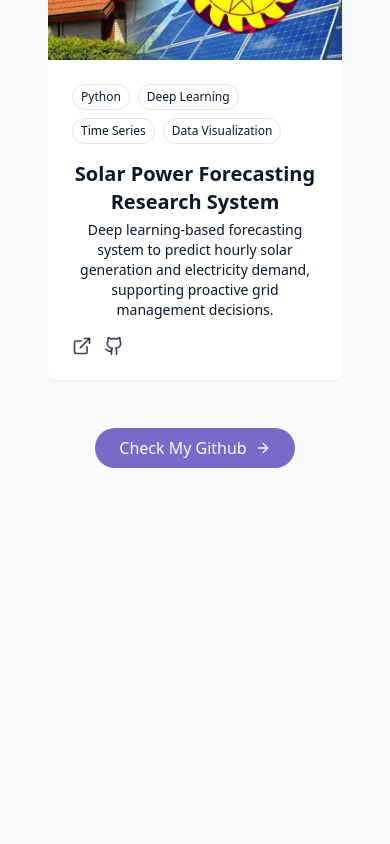
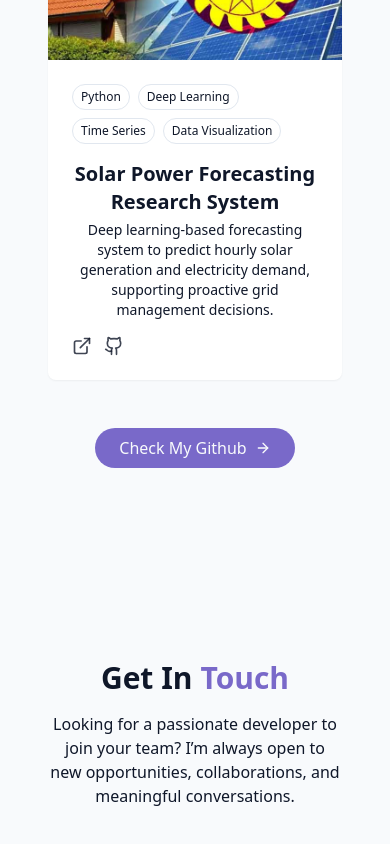
Before and after one commit to Yasindu-Navo/My-Portfolio, a React (Vite) app: page / in a window 390 px wide. Shown: the part 9072-9916 px from the top of the page. Before the commit the page ends 9636 px from the top, so only its background shows below. Built offline with nearby package versions, Linux system fonts and the light colour scheme.

Commit message:
Add ContactSection component to Home page for improved user engagement

```diff
--- /dev/null
+++ b/src/components/ContactSection.jsx
@@ -0,0 +1,20 @@
+import React from "react";
+
+function ContactSection() {
+  return (
+    <section id="contact" className="py-24 px-4 relative bg-secondary/30">
+      <div className="container mx-auto max-w-5xl">
+        <h2 className="text-3xl md:text-4xl font-bold mb-4 text-center">
+          Get In <span className="text-primary">Touch</span>
+        </h2>
+
+        <p className=" text-center text-muted-foreground mb-12 max-w-2xl mx-auto">
+          Looking for a passionate developer to join your team? I’m always open
+          to new opportunities, collaborations, and meaningful conversations.
+        </p>
+      </div>
+    </section>
+  );
+}
+
+export default ContactSection;
--- a/src/pages/Home.jsx
+++ b/src/pages/Home.jsx
@@ -1,4 +1,5 @@
 import { AboutSection } from "../components/AboutSection";
+import ContactSection from "../components/ContactSection";
 import { HeroSection } from "../components/HeroSection";
 import { NavBar } from "../components/NavBar";
 import { ProjectSection } from "../components/ProjectSection";
@@ -25,7 +26,12 @@ export const Home = () => {
         <AboutSection />
         <SkillsSection />
         <ProjectSection />
+        <ContactSection />
       </main>
+
+
+
+
     </div>
   );
 };
```
